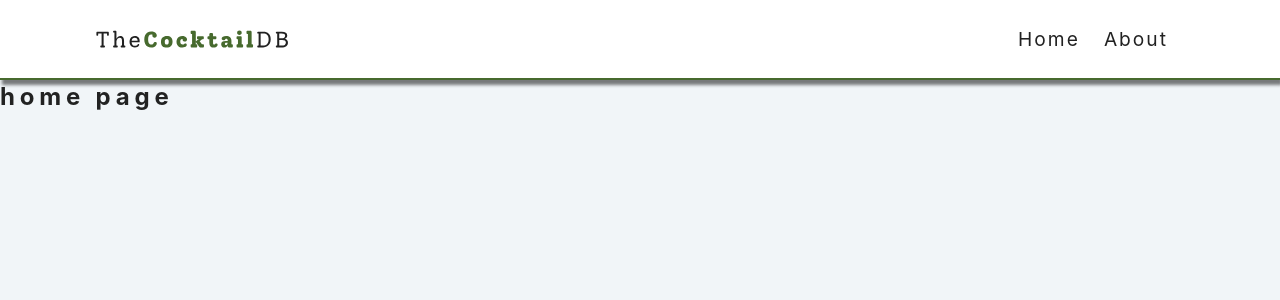
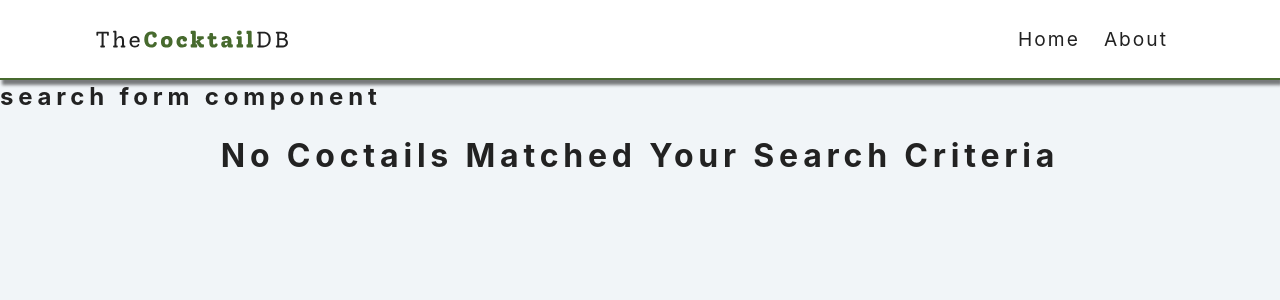
Before and after one commit to theo82/termorary-react-project, a React (Create React App) app: page / in a window 1280 px wide. Shown: the top 300 px of the page. Built offline with nearby package versions, Linux system fonts and the light colour scheme.

Commit message:
Cocktails - Context API Setup

```diff
--- a/src/components/CocktailList.js
+++ b/src/components/CocktailList.js
@@ -1,8 +1,24 @@
 import React from 'react'
+import { useGlobalContext } from '../context'
 import Cocktail from './Cocktail'
 import Loading from './Loading'
 const CocktailList = () => {
-  return <div></div>
+  const { cocktails, loading } = useGlobalContext()
+  if (loading) {
+    return <Loading />
+  }
+  if (cocktails.length < 1) {
+    return (
+      <h2 className='section-title'>
+        no coctails matched your search criteria
+      </h2>
+    )
+  }
+  return (
+    <div>
+      <h1>cocktail list</h1>
+    </div>
+  )
 }
 
 export default CocktailList
--- a/src/components/SearchForm.js
+++ b/src/components/SearchForm.js
@@ -1,6 +1,7 @@
 import React from 'react'
 import { useGlobalContext } from '../context'
 const SearchForm = () => {
+  const { setSearchTerm } = useGlobalContext()
   return (
     <div>
       <h2>search form component</h2>
--- a/src/context.js
+++ b/src/context.js
@@ -2,10 +2,25 @@ import React, { useState, useContext, useEffect } from 'react'
 import { useCallback } from 'react'
 
 const url = 'https://www.thecocktaildb.com/api/json/v1/1/search.php?s='
+
 const AppContext = React.createContext()
 
 const AppProvider = ({ children }) => {
-  return <AppContext.Provider value='hello'>{children}</AppContext.Provider>
+  const [loading, setLoading] = useState(false)
+  const [searchTerm, setSearchTerm] = useState('a')
+  const [cocktails, setCocktails] = useState([])
+  return (
+    <AppContext.Provider
+      value={{
+        loading,
+        searchTerm,
+        cocktails,
+        setSearchTerm,
+      }}
+    >
+      {children}
+    </AppContext.Provider>
+  )
 }
 // make sure use
 export const useGlobalContext = () => {
--- a/src/index.js
+++ b/src/index.js
@@ -2,10 +2,13 @@ import React from 'react'
 import ReactDOM from 'react-dom'
 import './index.css'
 import App from './App'
+import { AppProvider } from './context'
 
 ReactDOM.render(
   <React.StrictMode>
-    <App />
+    <AppProvider>
+      <App />
+    </AppProvider>
   </React.StrictMode>,
   document.getElementById('root')
 )
--- a/src/pages/Home.js
+++ b/src/pages/Home.js
@@ -4,9 +4,10 @@ import SearchForm from '../components/SearchForm'
 
 const Home = () => {
   return (
-    <div>
-      <h2>home page</h2>
-    </div>
+    <main>
+      <SearchForm />
+      <CocktailList />
+    </main>
   )
 }
 
```
